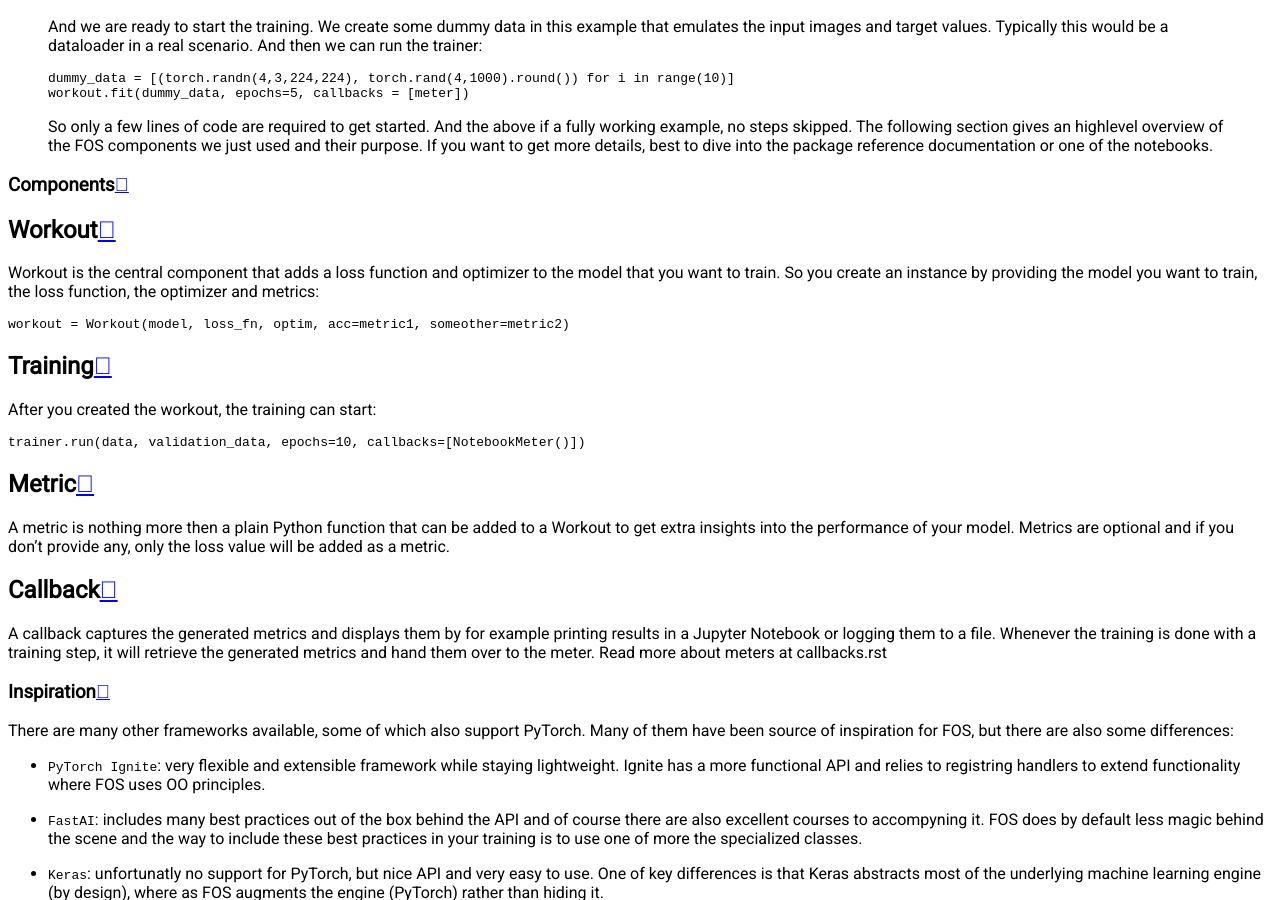
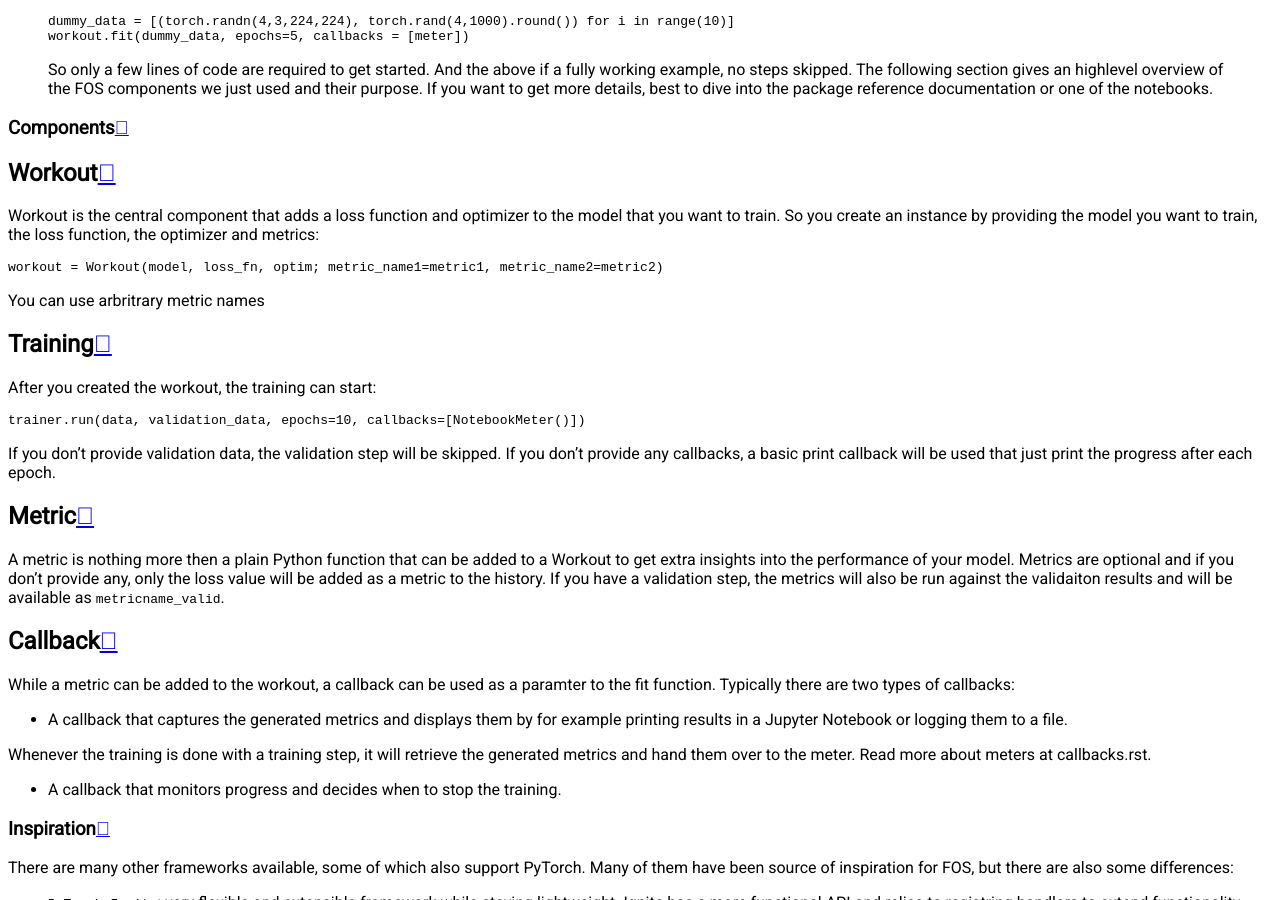
Before and after one commit to neurallayer/fos, a Sphinx documentation site: the page built from docs/source/introduction.rst, in a window 1280 px wide and 900 px high, scrolled down 2311 px. Built offline with Sphinx 7.4.7 and the Read the Docs theme 2.0.0, drawn with Linux system fonts in a browser that asks for light colours; some of the changed text lies outside the part shown.

Commit message:
updated doc

```diff
--- a/docs/source/introduction.rst
+++ b/docs/source/introduction.rst
@@ -81,7 +81,9 @@ Workout
 Workout is the central component that adds a loss function and optimizer to the model that you want to train.
 So you create an instance by providing the model you want to train, the loss function, the optimizer and metrics::
 
-    workout = Workout(model, loss_fn, optim, acc=metric1, someother=metric2)
+    workout = Workout(model, loss_fn, optim; metric_name1=metric1, metric_name2=metric2)
+
+You can use arbritrary metric names
 
 
 Training
@@ -90,18 +92,27 @@ After you created the workout, the training can start::
 
     trainer.run(data, validation_data, epochs=10, callbacks=[NotebookMeter()])
 
+If you don't provide validation data, the validation step will be skipped. If you don't provide any callbacks, a basic
+print callback will be used that just print the progress after each epoch.
+
 
 Metric
 ------
 A metric is nothing more then a plain Python function that can be added to a Workout to get extra insights into
-the performance of your model. Metrics are optional and if you don't provide any, only the loss value will be added as a metric.
+the performance of your model. Metrics are optional and if you don't provide any, only the loss value will be added as a metric
+to the history. If you have a validation step, the metrics will also be run against the validaiton results and will be available
+as ``metricname_valid``.
 
 
 Callback
 --------
-A callback captures the generated metrics and displays them by for example printing results in a Jupyter Notebook or
-logging them to a file. Whenever the training is done with a training step, it will retrieve the generated metrics and hand them
-over to the meter. Read more about meters at callbacks.rst
+While a metric can be added to the workout, a callback can be used as a paramter to the fit function. Typically there are two types of callbacks:
+
+- A callback that captures the generated metrics and displays them by for example printing results in a Jupyter Notebook or logging them to a file.
+Whenever the training is done with a training step, it will retrieve the generated metrics and hand them over to the meter.
+Read more about meters at callbacks.rst.
+
+- A callback that monitors progress and decides when to stop the training.
 
 
 Inspiration
```
Also changed, not shown: other parts of docs/source/introduction.rst (+1 -1 lines), docs/source/callbacks.rst (+2 -32 lines).
